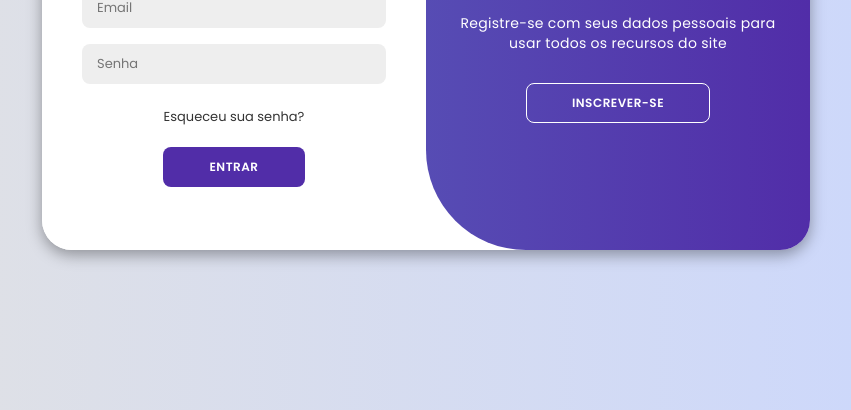
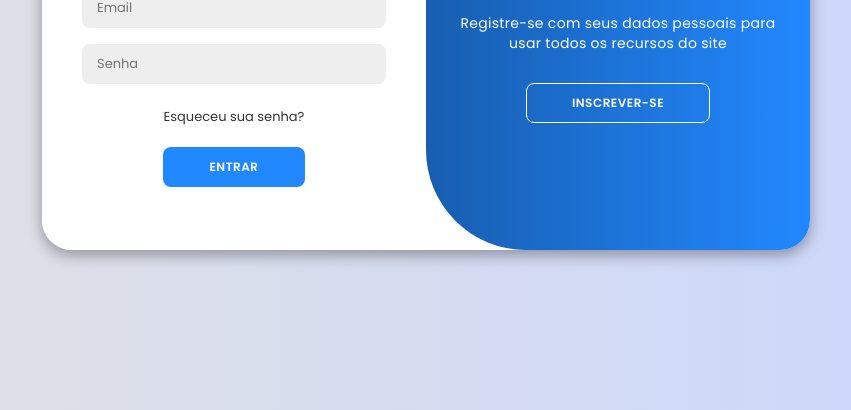
Before and after one commit to Zyro031/SRC, a plain HTML site: page Login.html in a window 1280 px wide. Shown: the part 390-800 px from the top of the page, without its empty margins (214-1065 px from the left). Drawn offline with Linux system fonts and the light colour scheme.

Commit message:
Add files via upload

```diff
--- a/login.css
+++ b/login.css
@@ -52,7 +52,7 @@ body{
 }
 
 .container button{
-    background-color: #512da8;
+    background-color: #2288ff;
     color: #fff;
     font-size: 12px;
     padding: 10px 45px;
@@ -166,9 +166,9 @@ body{
 }
 
 .toggle{
-    background-color: #512da8;
+    background-color: #2288ff;
     height: 100%;
-    background: linear-gradient(to right, #5c6bc0, #512da8);
+    background: linear-gradient(to right, #0c3461, #2288ff);
     color: #fff;
     position: relative;
     left: -100%;
```
